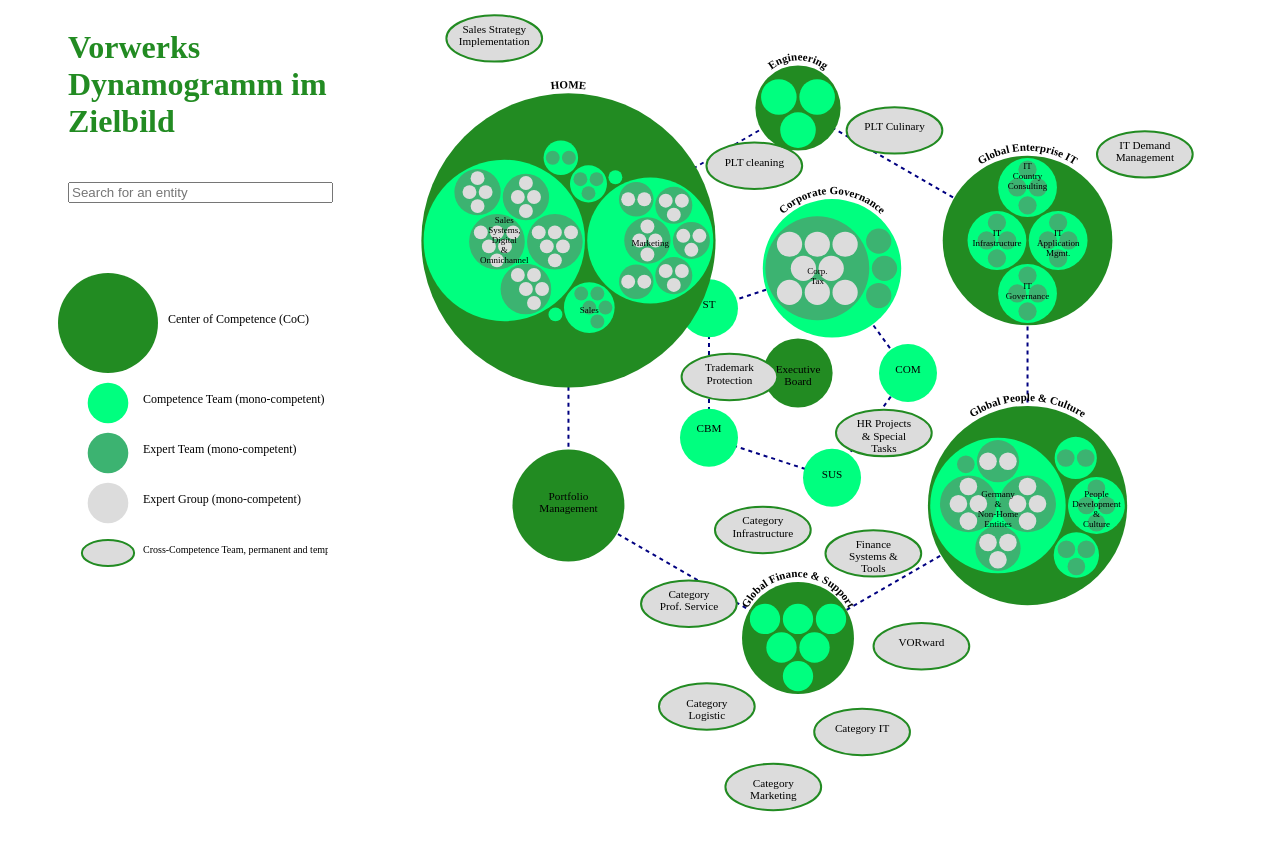
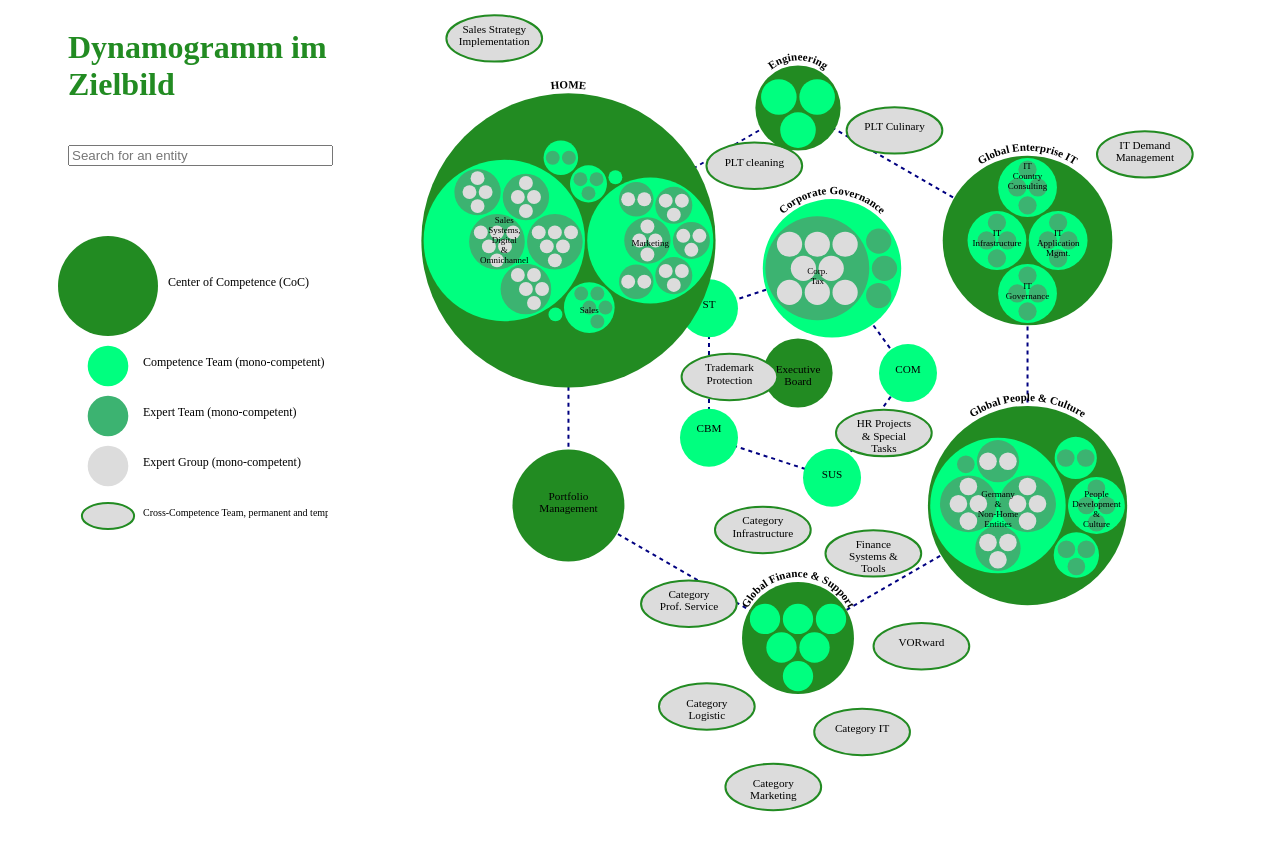
Before and after one commit to koechelbaum/dng, a plain HTML site: page index.html in a window 1280 px wide. Drawn offline with nearby package versions, Linux system fonts and the light colour scheme.

Commit message:
Update index.html

```diff
--- a/index.html
+++ b/index.html
@@ -19,7 +19,7 @@
 <body>
   <div class="wrapper">
     <div class='sidebar'>
-      <h1>Vorwerks Dynamogramm im Zielbild</h1>
+      <h1>Dynamogramm im Zielbild</h1>
       <input type="text" size="30" class='search-form' placeholder='Search for an entity'>
       <div class='legend' style='position: relative;'></div>
     </div>
```
